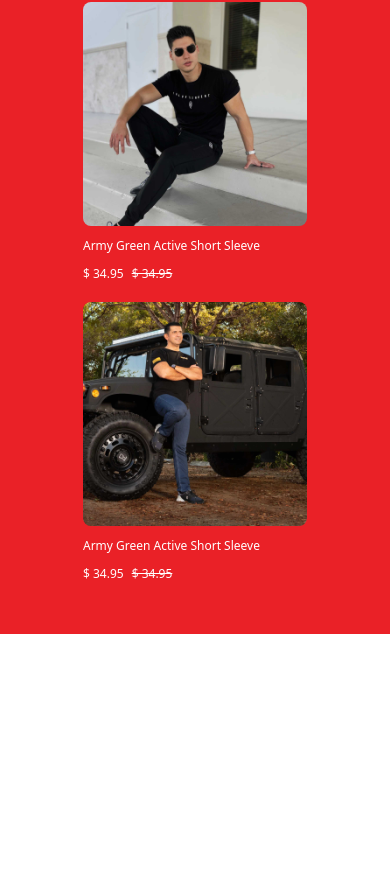
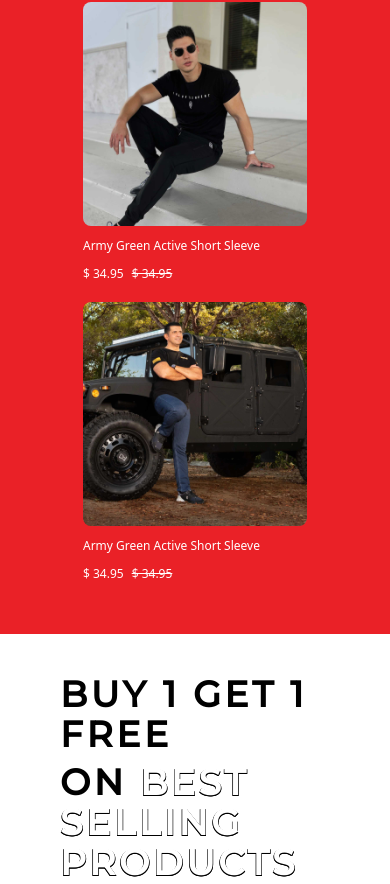
Before and after one commit to Barshonwebdev/VTmerch, a React (Vite) app: page / in a window 390 px wide. Shown: the part 1915-2799 px from the top of the page. Before the commit the page ends 2549 px from the top, so only its background shows below. Built offline with nearby package versions, Linux system fonts and the light colour scheme.

Commit message:
best selling title

```diff
--- a/src/App.jsx
+++ b/src/App.jsx
@@ -1,10 +1,12 @@
 import Banner from "./components/Banner"
+import Products from "./components/products"
 
 function App() {
 
   return (
     <>
      <Banner></Banner>
+     <Products></Products>
     </>
   )
 }
--- a/src/components/Banner.jsx
+++ b/src/components/Banner.jsx
@@ -13,7 +13,7 @@ import bannerproduct3 from '../assets/img/product3.jpeg'
 import bannerproduct4 from '../assets/img/productnew3.jpg'
 const Banner = () => {
   return (
-    <div className=" text-white px-5 md:px-12 pt-5  ">
+    <div className=" text-white px-5 md:px-12 pt-5 banner  ">
       <div className="flex justify-between ">
         <div className="flex items-center space-x-3">
         <img className="w-10 logo " src={logo} alt="" />
--- /dev/null
+++ b/src/components/Products.jsx
@@ -0,0 +1,12 @@
+import React from 'react';
+import './products.css'
+const Products = () => {
+    return (
+        <div className='px-12 mx-3 mt-10 space-y-2 '>
+            <p className='text-4xl font-semibold text-black bogo tracking-widest'>BUY 1 GET 1 FREE</p>
+            <p className='text-4xl font-semibold  bogo tracking-widest  text-black'>ON <span className='best'>BEST SELLING PRODUCTS</span></p>
+        </div>
+    );
+};
+
+export default Products;
--- a/src/components/banner.css
+++ b/src/components/banner.css
@@ -2,16 +2,9 @@
     font-family: 'Act';
     src: url('../assets//Font/act_of_rejection/Act_Of_Rejection.ttf') format('truetype');
   }
-@font-face {
-    font-family: 'Inter';
-    src: url('../assets//Font/Inter/Inter/static/Inter_18pt-Medium.ttf') format('truetype');
-  }
-@font-face {
-    font-family: 'Montserrat';
-    src: url('../assets//Font/Montserrat/static/Montserrat-Medium.ttf') format('truetype');
-  }
 
-body{
+
+.banner{
     background-color: #EA2127;
 }
 .slogan{
--- /dev/null
+++ b/src/components/products.css
@@ -0,0 +1,24 @@
+@font-face {
+    font-family: 'Inter';
+    src: url('../assets//Font/Inter/Inter/static/Inter_18pt-Light.ttf') format('truetype');
+  }
+@font-face {
+    font-family: 'Montserrat';
+    src: url('../assets//Font/Montserrat/static/Montserrat-Medium.ttf') format('truetype');
+  }
+
+.bogo{
+    font-family: 'Montserrat', sans-serif;
+    font-stretch: ultra-expanded;
+}
+
+.best{
+    font-family: 'Montserrat', sans-serif;
+        color: #fff;
+        text-shadow:
+          0.5px 0.5px 0 #000,
+          -0.5px 0.5px 0 #000,
+          -0.5px 0.5px 0 #000,
+          0.5px 0.5px 0 #000;
+
+}
```
